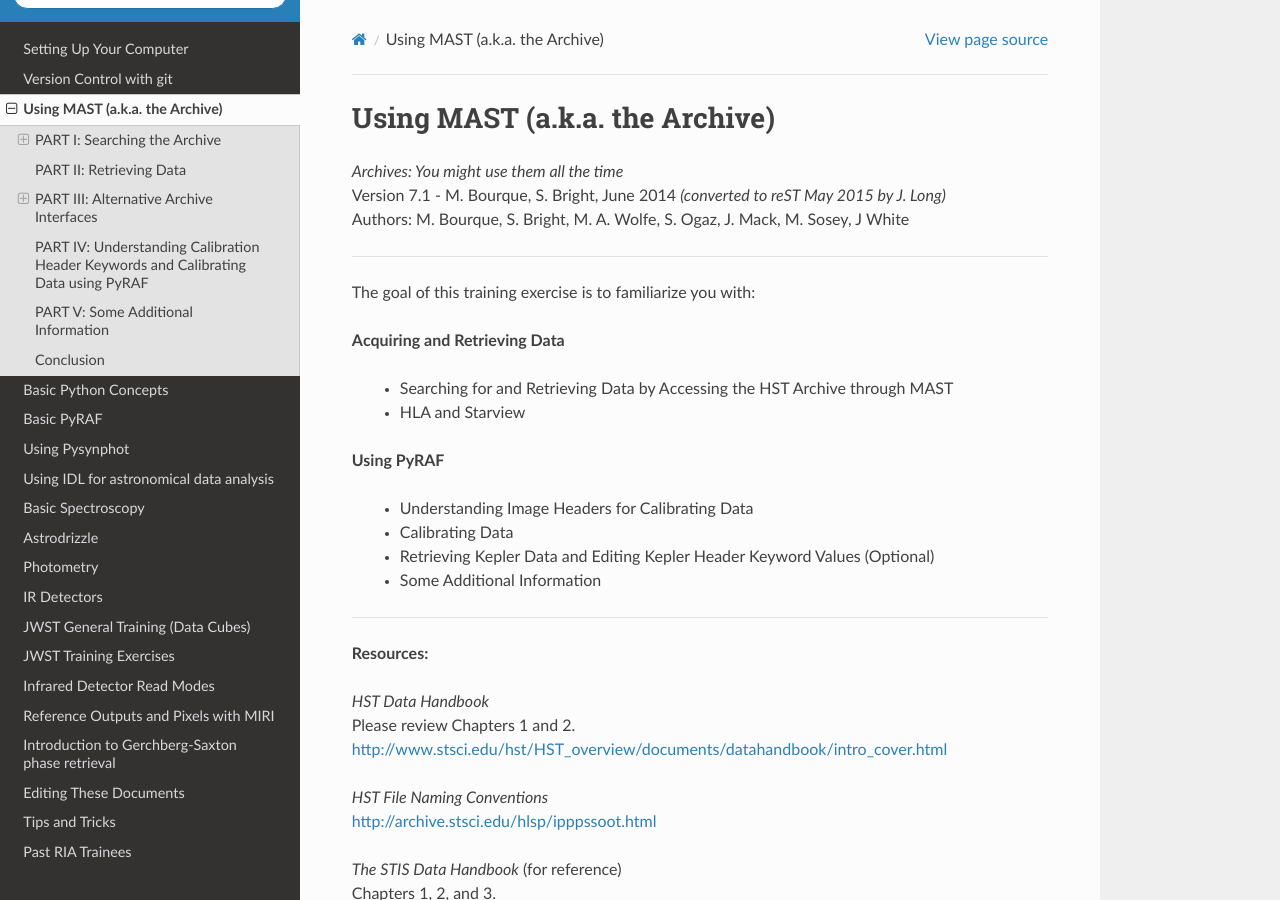
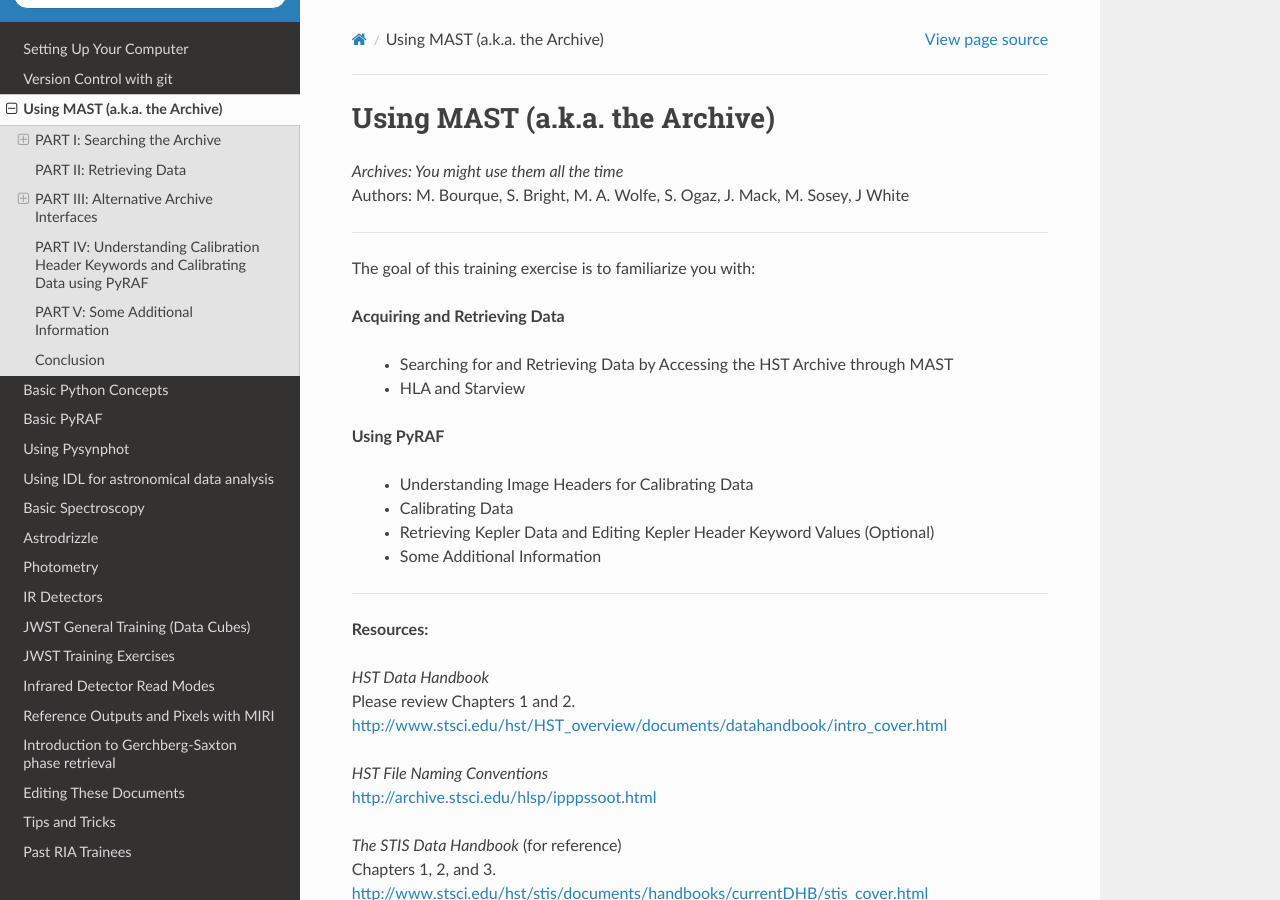
Before and after one commit to staceybright/training-library, a Sphinx documentation site: the page built from source/archives.txt, in a window 1280 px wide and 900 px high. Built offline with Sphinx 7.4.7 and the Read the Docs theme 2.0.0, drawn with Linux system fonts in a browser that asks for light colours.

Commit message:
Erased version from archives.txt

```diff
--- a/source/archives.txt
+++ b/source/archives.txt
@@ -3,7 +3,6 @@
 ********************************
 
 | *Archives: You might use them all the time*
-| Version 7.1 - M. Bourque, S. Bright, June 2014 *(converted to reST May 2015 by J. Long)*
 | Authors: M. Bourque, S. Bright, M. A. Wolfe, S. Ogaz, J. Mack, M. Sosey, J White
 
 --------------------------------------------
```
